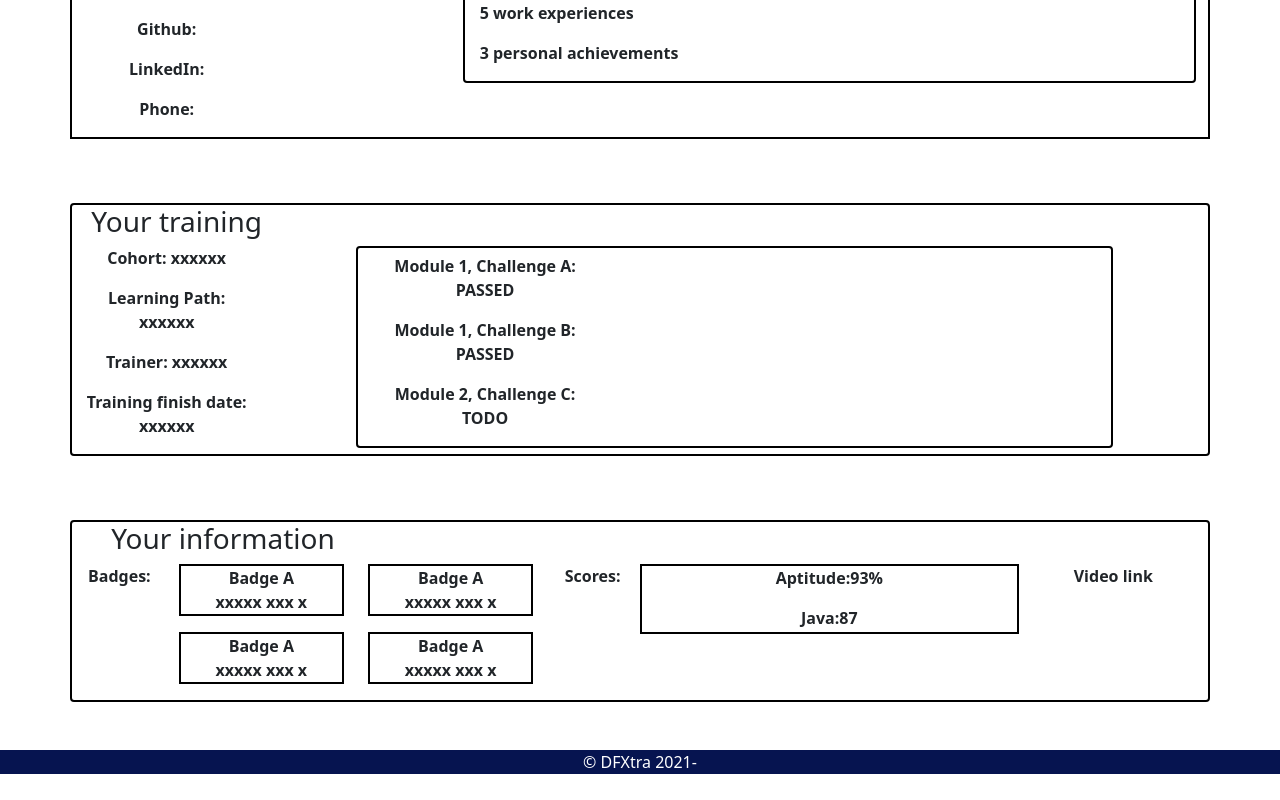
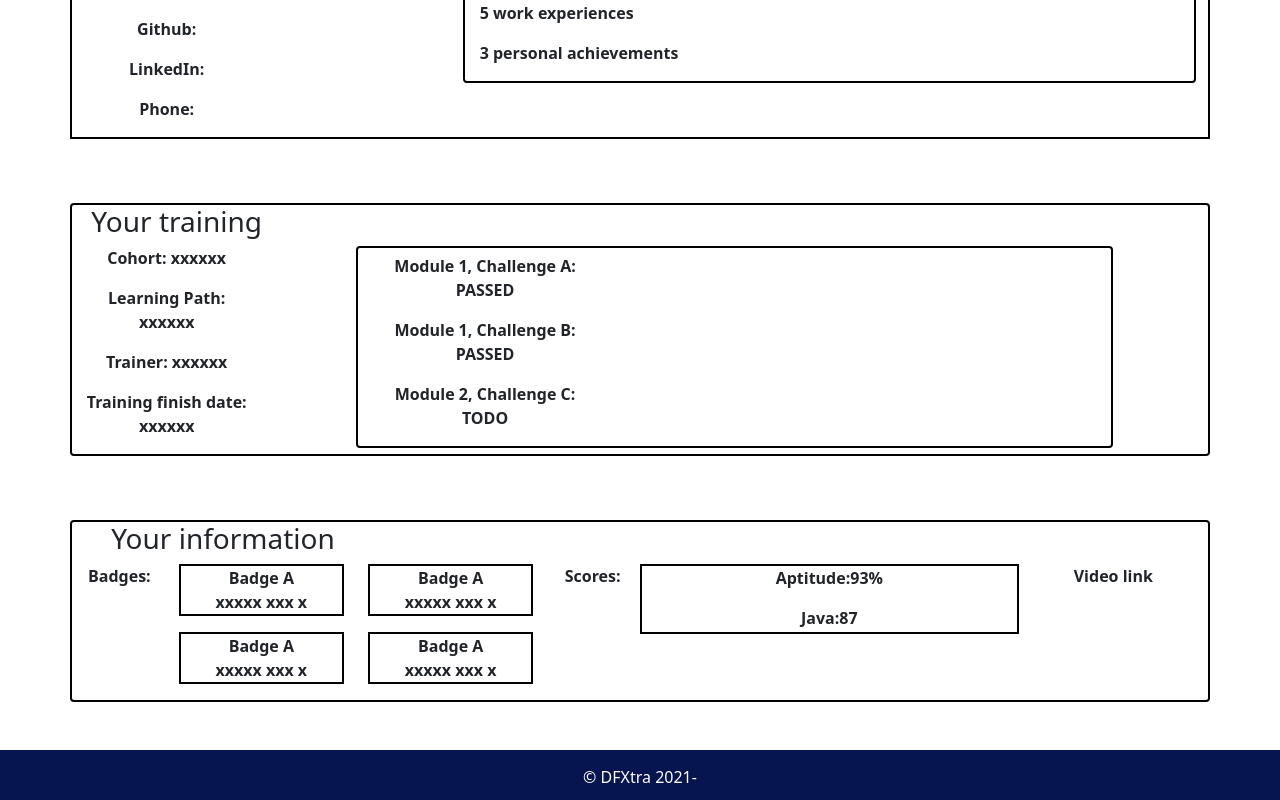
Before and after one commit to dfGroup2/team-engineering-frontend, a React (Create React App) app in the folder frontend/: page / in a window 1280 px wide. Shown: the part 289-1089 px from the top of the page. Before the commit the page ends 1063 px from the top, so only its background shows below. Built offline with nearby package versions, Linux system fonts and the light colour scheme.

Commit message:
updated footer styling

```diff
--- a/frontend/src/App.css
+++ b/frontend/src/App.css
@@ -41,6 +41,14 @@ header,
 footer {
   background-color: rgb(6, 20, 80);
   color: rgb(255, 255, 255);
+}
+
+footer {
+  height: 50px;
+}
+
+.footer-div{
+  padding-top: 15px;
 }
 
 /* Clear Sans /
--- a/frontend/src/Components/Footer.jsx
+++ b/frontend/src/Components/Footer.jsx
@@ -2,7 +2,9 @@
 const Footer = () => {
     return (
         <footer>
-            © DFXtra 2021-
+            <div className="footer-div">
+                © DFXtra 2021-
+            </div>
         </footer>
     )
 }
```
Also changed, not shown: frontend/src/App.js (+5 -4 lines).
